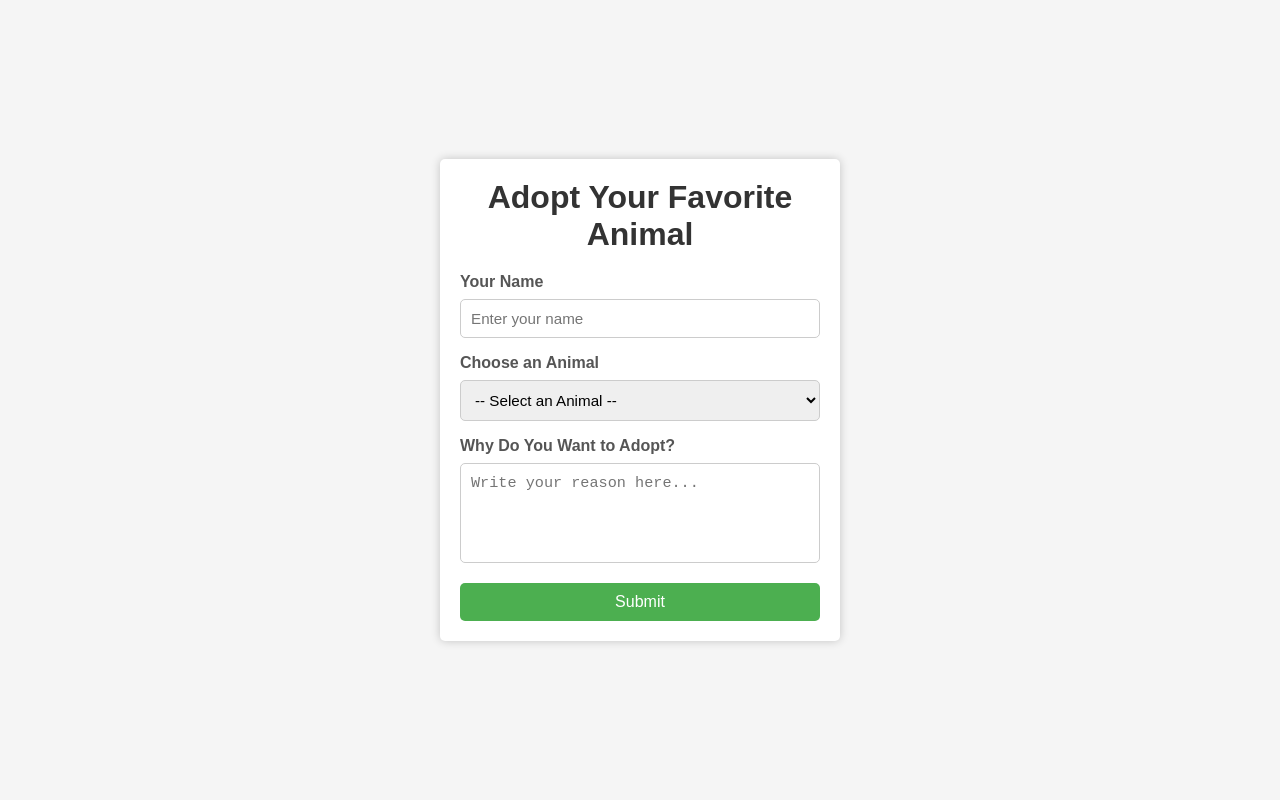
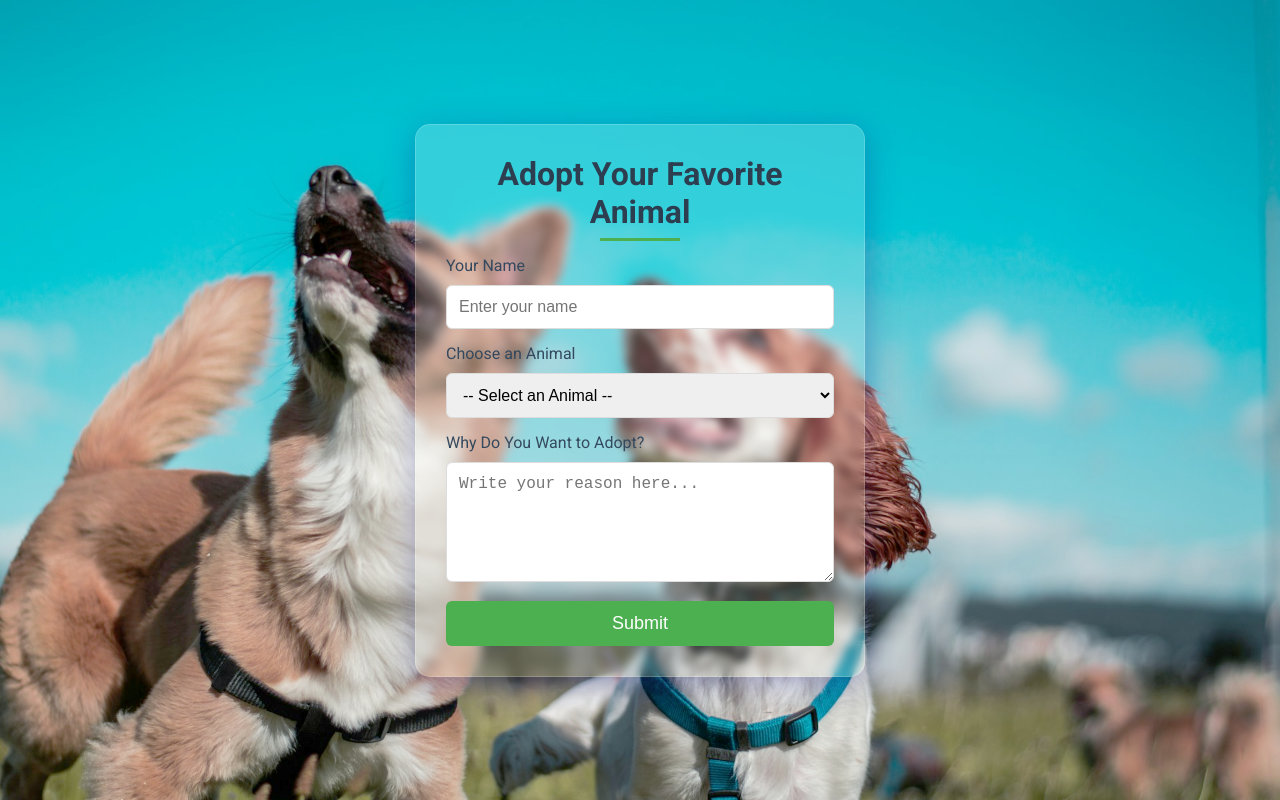
Before and after one commit to xylemic/animal__adoption__form, a plain HTML site: page index.html in a window 1280 px wide. Drawn offline with Linux system fonts and the light colour scheme.

Commit message:
added image folder and enhancement to the overal application

```diff
--- a/index.html
+++ b/index.html
@@ -5,13 +5,14 @@
   <meta name="viewport" content="width=device-width, initial-scale=1.0">
   <title>Adopt Your Favorite Animal</title>
   <link rel="stylesheet" href="styles.css">
+  <link href="https://fonts.googleapis.com/css2?family=Roboto:wght@300;400;700&display=swap" rel="stylesheet">
 </head>
 <body>
   <form class="adoption__form">
     <h1>Adopt Your Favorite Animal</h1>
 
     <label for="name">Your Name</label>
-    <input type="text" id="name" placeholder="Enter your name" name="name">
+    <input type="text" id="name" placeholder="Enter your name" name="name" required>
 
     <label for="animal">Choose an Animal</label>
     <select name="animal" id="animal" required>
@@ -26,7 +27,7 @@
     <label for="reason">Why Do You Want to Adopt?</label>
     <textarea name="reason" id="reason" placeholder="Write your reason here..." required></textarea>
 
-    <button type="submit">Submit</button>
+    <button type="button">Submit</button>
   </form>
 </body>
 </html>
--- a/styles.css
+++ b/styles.css
@@ -5,64 +5,104 @@
 }
 
 body {
-  font-family: Arial, sans-serif;
-  background: #f5f5f5;
+  font-family: 'Roboto', Arial, sans-serif;
+  background: linear-gradient(135deg, rgba(245, 247, 250, .9), rgba(195, 207, 226, .9)),
+        url('/images/camilo-fierro-z7rcwqCi77s-unsplash.jpg') center/cover no-repeat;
   display: flex;
   justify-content: center;
   align-items: center;
-  height: 100vh;
+  min-height: 100vh;
+  padding: 20px;
+  background-blend-mode: soft-light;
 }
 
 .adoption__form h1 {
   text-align: center;
-  color: #333;
-  margin-bottom: 20px;
+  color: #2c3e50;
+  margin-bottom: 25px;
+  font-weight: 700;
+  position: relative;
+}
+
+.adoption__form h1::after {
+  content: '';
+  position: absolute;
+  bottom: -10px;
+  left: 50%;
+  transform: translateX(-50%);
+  width: 80px;
+  height: 3px;
+  background: #4caf50;
 }
 
 .adoption__form label {
   display: block;
-  margin-bottom: 8px;
-  color: #555;
-  font-weight: bold;
+  margin-bottom: 10px;
+  color: #34495e;
+  font-weight: 500;
 }
 
 .adoption__form input[type="text"],
 .adoption__form select,
 .adoption__form textarea {
   width: 100%;
-  padding: 10px;
-  margin-bottom: .98rem;
-  border: 1px solid #ccc;
-  border-radius: 5px;
-  font-size: .95rem;
+  padding: 12px;
+  margin-bottom: 15px;
+  border: 1px solid #ddd;
+  border-radius: 6px;
+  font-size: 1rem;
+  transition: border-color.3s ease;
+}
+
+.adoption__form input[type="text"]:focus,
+.adoption__form select:focus,
+.adoption__form textarea:focus {
+  outline: none;
+  border-color: #4caf50;
+  box-shadow: 0 0 5px rgba(76, 175, 80, 0.3);
 }
 
 .adoption__form textarea {
-  resize: none;
-  height: 100px;
+  resize: vertical;
+  min-height: 120px;
+  max-height: 250px;
 }
 
 .adoption__form button {
   width: 100%;
-  padding: 10px;
+  padding: 12px;
   background: #4caf50;
   color: #fff;
   border: none;
-  border-radius: 5px;
-  font-size: 16px;
+  border-radius: 6px;
+  font-size: 18px;
   cursor: pointer;
-  transition: background .3s ease;
+  font-weight: 500;
+  transition: background .3s ease, transform .2s ease;
 }
 
 .adoption__form button:hover {
   background: #45a049;
+  transform: scale(1.02);
+}
+
+.adoption__form button:active {
+  transform: scale(0.98);
 }
 
 .adoption__form {
-  max-width: 400px;
-  padding: 20px;
-  background: #fff;
-  border-radius: 5px;
-  box-shadow: 0 0 10px rgba(0, 0, 0, 0.2);
+  max-width: 450px;
+  width: 100%;
+  padding: 30px;
+  background: rgba(255, 255, 255, .2);
+  border-radius: 15px;
+  box-shadow: 0 8px 32px rgba(31, 38, 135, 0.37);
+  backdrop-filter: blur(4px);
+  border: 1px solid rgba(255, 255, 255, .18);
   text-align: left;
+  transition: transform .3s ease;
 }
+
+.adoption__form:hover {
+  transform: translateY(-5px);
+}
```
Also changed, not shown: images/camilo-fierro-z7rcwqCi77s-unsplash.jpg (added).
